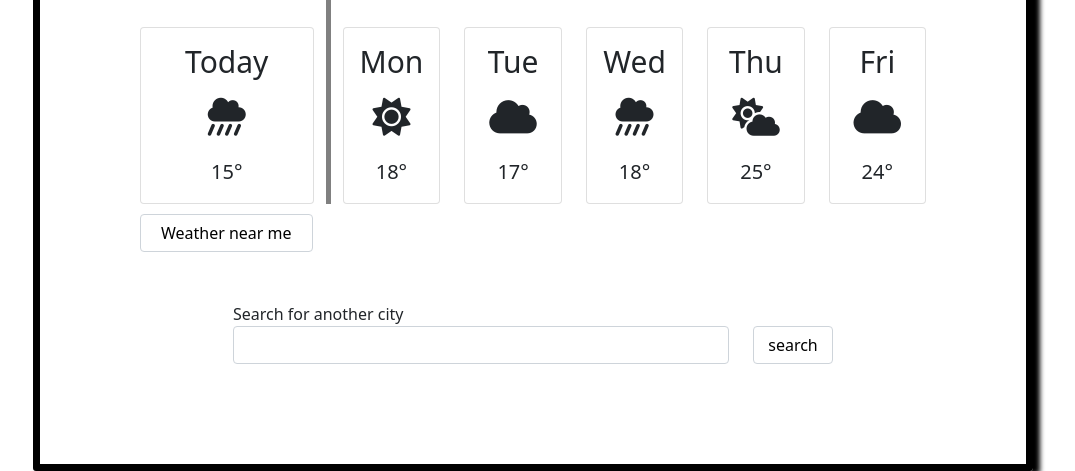
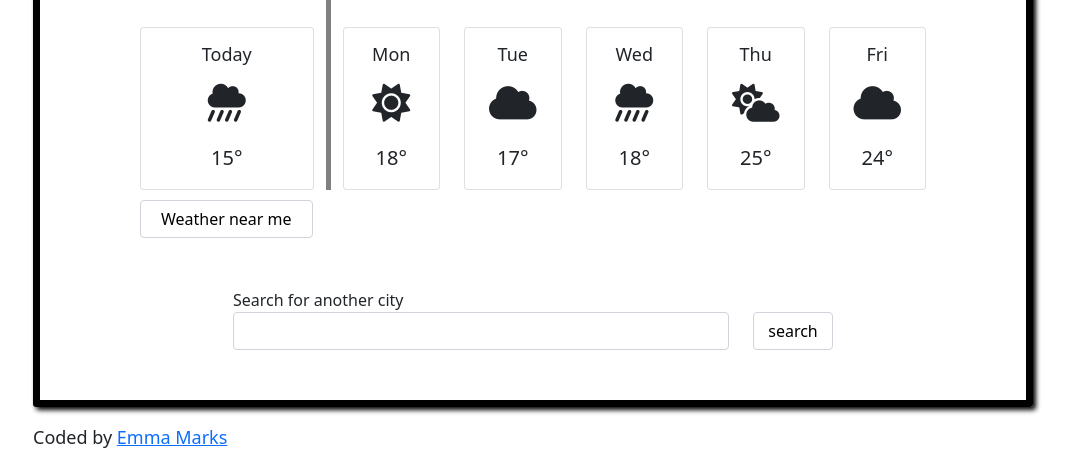
Before and after one commit to emmamarks27/Weather-app, a plain HTML site: page index.html in a window 1280 px wide. Shown: the part 364-835 px from the top of the page, without its empty margins (107-1182 px from the left). Drawn offline with nearby package versions, Linux system fonts and the light colour scheme.

Commit message:
Added github link and changed some styling

```diff
--- a/index.html
+++ b/index.html
@@ -125,6 +125,15 @@
       </form>
     </div>
 
+    <div class="container footnote">
+      <h5>
+        Coded by
+        <a href="https://github.com/emmamarks27/Weather-app" target="_blank"
+          >Emma Marks</a
+        >
+      </h5>
+    </div>
+
     <script src="src/java.js"></script>
   </body>
 </html>
--- a/src/style.css
+++ b/src/style.css
@@ -1,10 +1,10 @@
 .container {
   max-width: 1000px;
   margin-top: 100px;
-  padding: 50px 100px 100px;
+  padding: 50px 100px 50px;
   border: solid black 7px;
   border-radius: 3px;
-  box-shadow: 7px 3px 5px black;
+  box-shadow: 3px 3px 5px black;
 }
 
 header {
@@ -106,3 +106,15 @@ p {
   font-weight: 400;
   width: 100%;
 }
+
+.container.footnote {
+  border: none;
+  box-shadow: none;
+  text-align: left;
+  padding: 0;
+  margin-top: 20px;
+}
+
+h5 {
+  font-size: 18px;
+}
```
